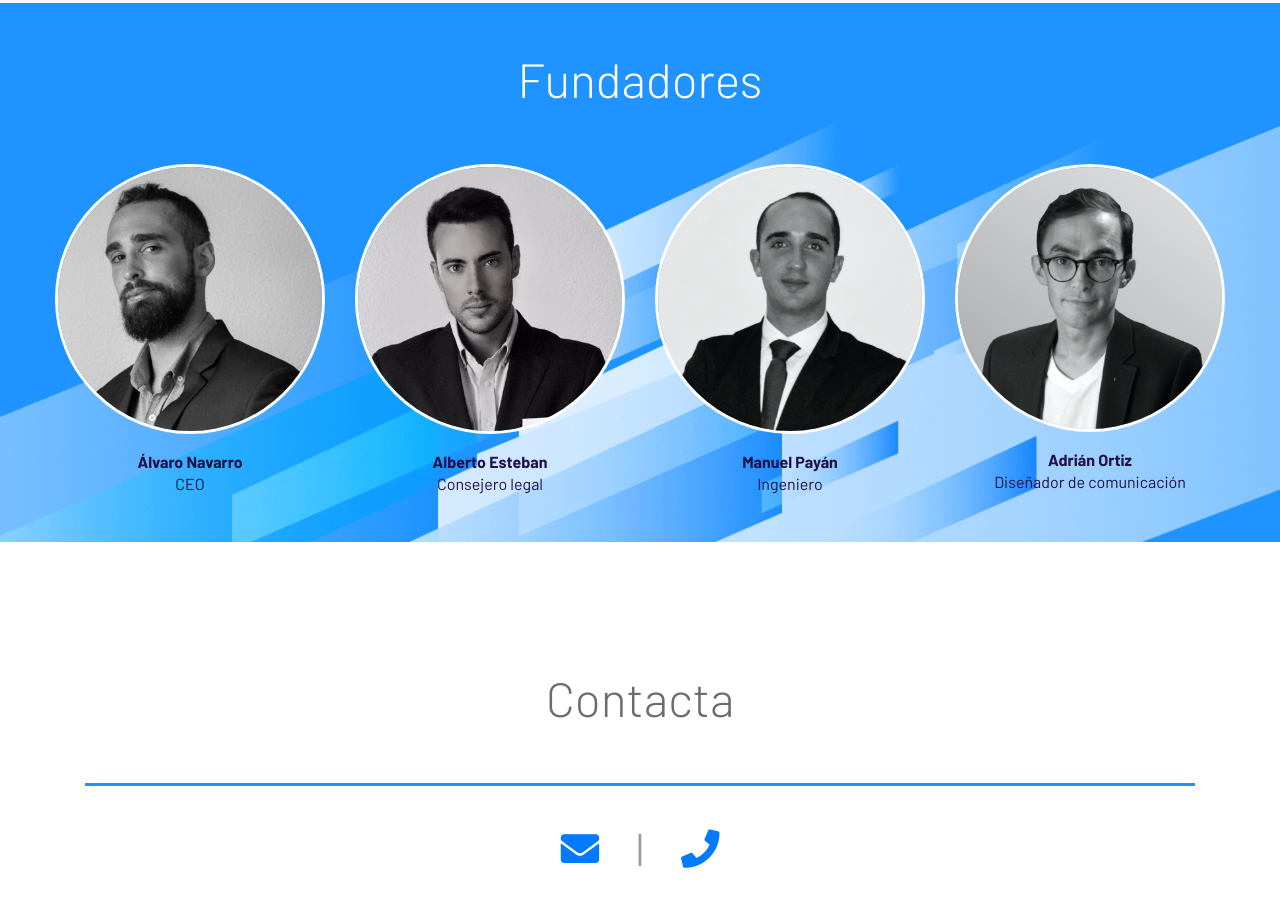
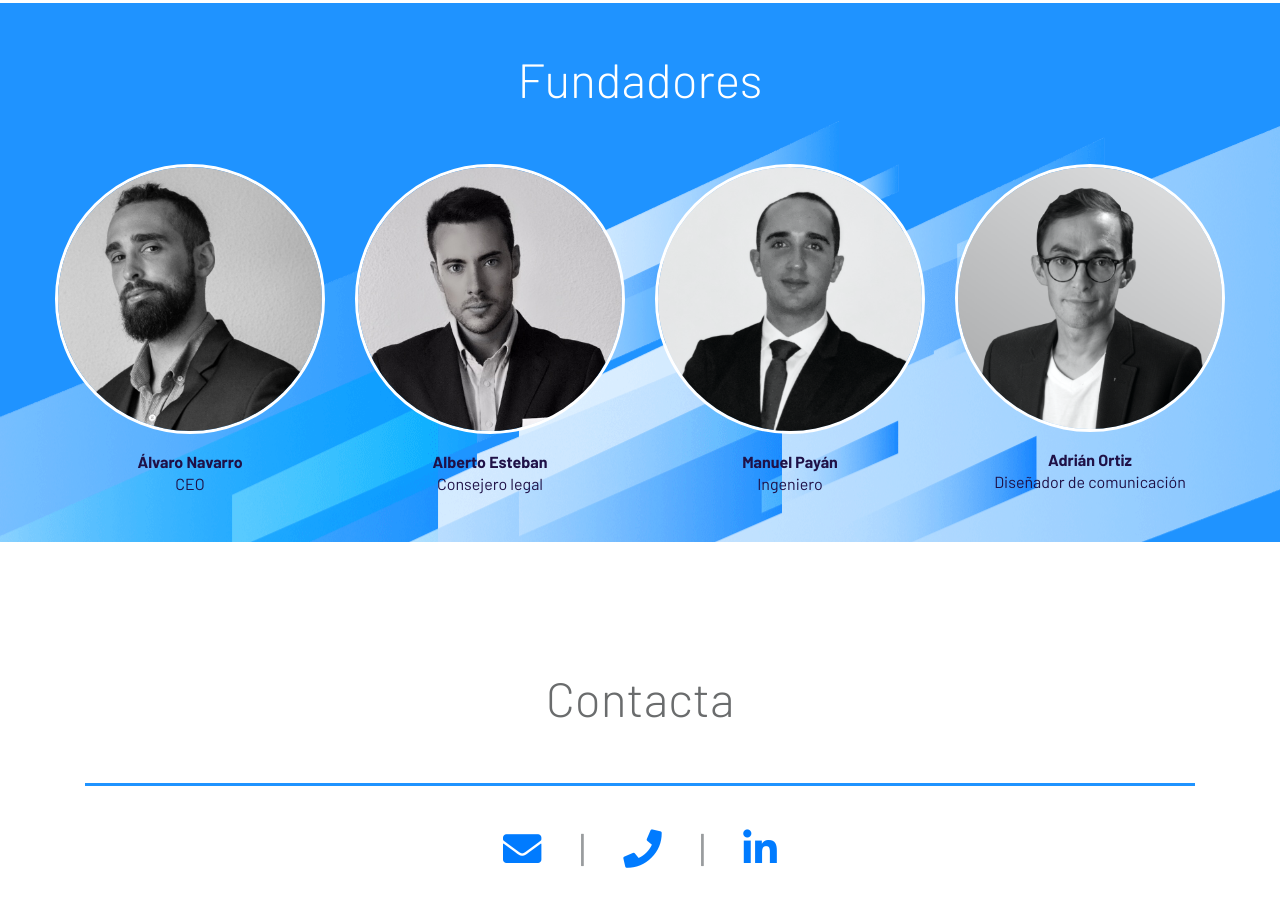
Before and after one commit to unfresco/alcuadrado.tech, a website: page index.html in a window 1280 px wide. Shown: the part 1403-2310 px from the top of the page. Drawn offline with nearby package versions, Linux system fonts and the light colour scheme.

Commit message:
add linkedIn link

```diff
--- a/index.html
+++ b/index.html
@@ -150,7 +150,7 @@
                         <div class="row contact-content">
                             <div class="col d-flex align-items-stretch">
                                 <div class="wrapper">
-                                    <p><a href="mailto:al2international@gmail.com"><i class="fas fa-envelope"></i></a> <span class="divisor">|</span> <a href="tel:+34600314851"><i class="fas fa-phone"></i></a></p>
+                                    <p><a href="mailto:al2international@gmail.com"><i class="fas fa-envelope"></i></a> <span class="divisor">|</span> <a href="tel:+34600314851"><i class="fas fa-phone"></i></a> <span class="divisor">|</span> <a href="https://www.linkedin.com/company/al2-legal-and-developers/"><i class="fab fa-linkedin-in"></i></a></p>
                                 </div>
                             </div>
                         </div>
```
